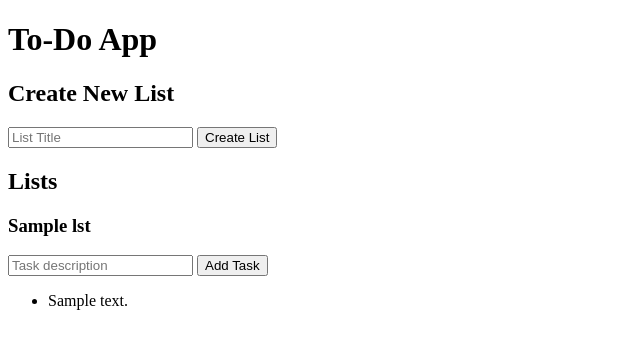
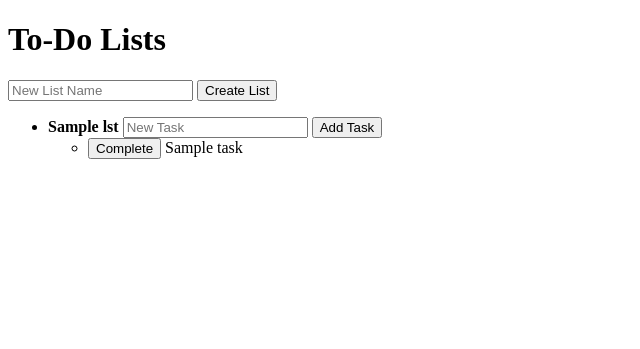
Before and after one commit to CI-Till-Krempel/horseless-carriage-eval-todo-app, a Flask app: template templates/index.html in a window 1280 px wide. Shown: the top 349 px of the page, without its empty margins (0-640 px from the left). Run offline with Flask 3, Linux system fonts and the light colour scheme; the template is opened without the code that fills it: most values are stand-ins (such as "Sample title", 1, 10 or a date in 2020).

Commit message:
feat: implement US-0003 mark task complete or incomplete

```diff
--- a/app.py
+++ b/app.py
@@ -3,30 +3,36 @@ from flask import Flask, render_template, request, redirect, url_for
 app = Flask(__name__)
 
 lists = {}
-list_counter = 1
-task_counter = 1
+tasks = {}
+task_id_counter = 0
 
 @app.route('/')
 def index():
-    return render_template('index.html', lists=lists.values())
+    return render_template('index.html', lists=lists, tasks=tasks)
 
-@app.route('/lists', methods=['POST'])
+@app.route('/list', methods=['POST'])
 def create_list():
-    global list_counter
-    title = request.form.get('title')
-    if title:
-        lid = str(list_counter)
-        lists[lid] = {"id": lid, "title": title, "tasks": []}
-        list_counter += 1
+    name = request.form.get('name')
+    if name:
+        list_id = f"list_{len(lists) + 1}"
+        lists[list_id] = {'id': list_id, 'name': name}
     return redirect(url_for('index'))
 
-@app.route('/lists/<list_id>/tasks', methods=['POST'])
-def add_task(list_id):
-    global task_counter
-    description = request.form.get('description')
-    if list_id in lists and description:
-        lists[list_id]["tasks"].append({"id": str(task_counter), "description": description, "completed": False})
-        task_counter += 1
+@app.route('/task', methods=['POST'])
+def create_task():
+    global task_id_counter
+    list_id = request.form.get('list_id')
+    title = request.form.get('title')
+    if list_id and title:
+        task_id_counter += 1
+        task_id = f"task_{task_id_counter}"
+        tasks[task_id] = {'id': task_id, 'list_id': list_id, 'title': title, 'completed': False}
+    return redirect(url_for('index'))
+
+@app.route('/task/<task_id>/toggle', methods=['POST'])
+def toggle_task(task_id):
+    if task_id in tasks:
+        tasks[task_id]['completed'] = not tasks[task_id]['completed']
     return redirect(url_for('index'))
 
 if __name__ == '__main__':
--- a/templates/index.html
+++ b/templates/index.html
@@ -3,30 +3,41 @@
 <head>
     <meta charset="utf-8">
     <title>To-Do App</title>
+    <style>
+        .completed { text-decoration: line-through; color: gray; }
+    </style>
 </head>
 <body>
-    <h1>To-Do App</h1>
+    <h1>To-Do Lists</h1>
 
-    <h2>Create New List</h2>
-    <form action="/lists" method="POST">
-        <input type="text" name="title" placeholder="List Title" required>
+    <form action="/list" method="POST">
+        <input type="text" name="name" placeholder="New List Name" required>
         <button type="submit">Create List</button>
     </form>
 
-    <h2>Lists</h2>
-    {% for lst in lists %}
-        <div>
-            <h3>{{ lst.title }}</h3>
-            <form action="/lists/{{ lst.id }}/tasks" method="POST">
-                <input type="text" name="description" placeholder="Task description" required>
+    <ul>
+    {% for list_id, lst in lists.items() %}
+        <li>
+            <strong>{{ lst.name }}</strong>
+            <form action="/task" method="POST" style="display:inline;">
+                <input type="hidden" name="list_id" value="{{ list_id }}">
+                <input type="text" name="title" placeholder="New Task" required>
                 <button type="submit">Add Task</button>
             </form>
             <ul>
-                {% for task in lst.tasks %}
-                    <li>{{ task.description }}</li>
-                {% endfor %}
+            {% for task_id, task in tasks.items() %}
+                {% if task.list_id == list_id %}
+                    <li>
+                        <form action="/task/{{ task_id }}/toggle" method="POST" style="display:inline;">
+                            <button type="submit">{% if task.completed %}Incomplete{% else %}Complete{% endif %}</button>
+                        </form>
+                        <span class="{% if task.completed %}completed{% endif %}">{{ task.title }}</span>
+                    </li>
+                {% endif %}
+            {% endfor %}
             </ul>
-        </div>
+        </li>
     {% endfor %}
+    </ul>
 </body>
 </html>
```
Also changed, not shown: tests/test_todo.py (+10 -11 lines).
